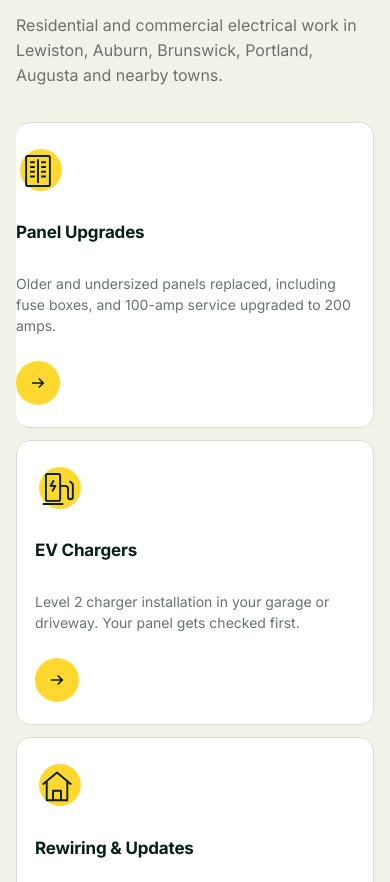
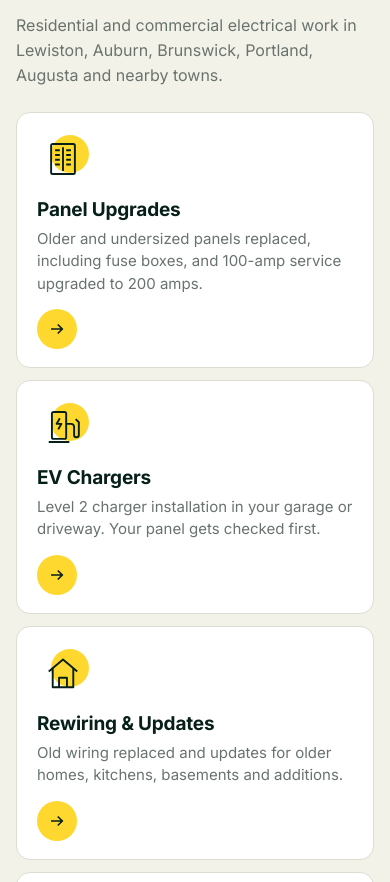
Before and after one commit to theo272004/solid-ground-electric, a plain HTML site: page index.html in a window 390 px wide. Shown: the part 1041-1923 px from the top of the page. Drawn offline with nearby package versions, Linux system fonts and the light colour scheme; no server answers.

Commit message:
Phone: fix Panel Upgrades card padding and compact service cards
Co-Authored-By: Claude Sonnet 5.5 <noreply@anthropic.com>

```diff
--- a/index.html
+++ b/index.html
@@ -754,6 +754,20 @@ h1 em{font-style:normal;color:var(--y);display:block}
   .qbox{border-radius:22px}
 }
 
+
+/* service cards on phones/tablets: compact, no empty gaps */
+@media (max-width:980px){
+  .sgrid{gap:12px;margin-top:24px}
+  .sv{min-height:0;padding:20px 20px 18px}
+  .sv .ico{width:52px;height:52px;margin-left:0}
+  .sv .ico::before{width:38px;height:38px;right:0;top:2px}
+  .sv svg.ic{width:38px;height:38px}
+  .sv h3{min-height:0;margin-top:14px;font-size:19px}
+  .sv p{flex:none;margin-top:6px;font-size:15px;line-height:1.5}
+  .sv .go{margin-top:14px;width:40px;height:40px}
+  .sv:first-child{border-left:1px solid var(--line);padding:20px 20px 18px}
+}
+
 /* one section per screen (desktop) */
 @media (min-width:981px){
   html{scroll-padding-top:73px}
```
